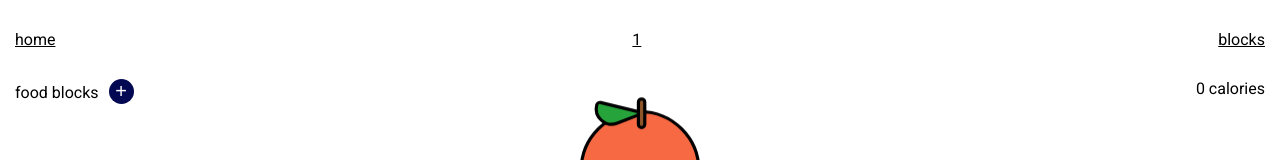
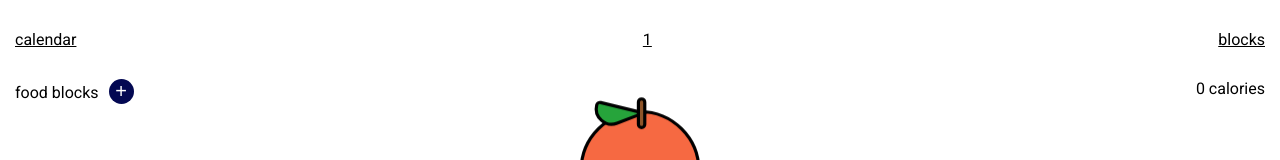
Before and after one commit to colorlessenergy/calorie-tracker, a Next.js app: page /day/1/blocks in a window 1280 px wide. Shown: the top 160 px of the page. Built offline with nearby package versions, Linux system fonts and the light colour scheme.

Commit message:
rename home to calendar

```diff
--- a/shared/components/nav.js
+++ b/shared/components/nav.js
@@ -9,7 +9,7 @@ export default function Nav ({ link }) {
         <div className="flex justify-content-between align-items-center pt-3 mx-15 nav">
             <Link href="/">
                 <a>
-                    home
+                    calendar
                 </a>
             </Link>
             { link ? (
```
